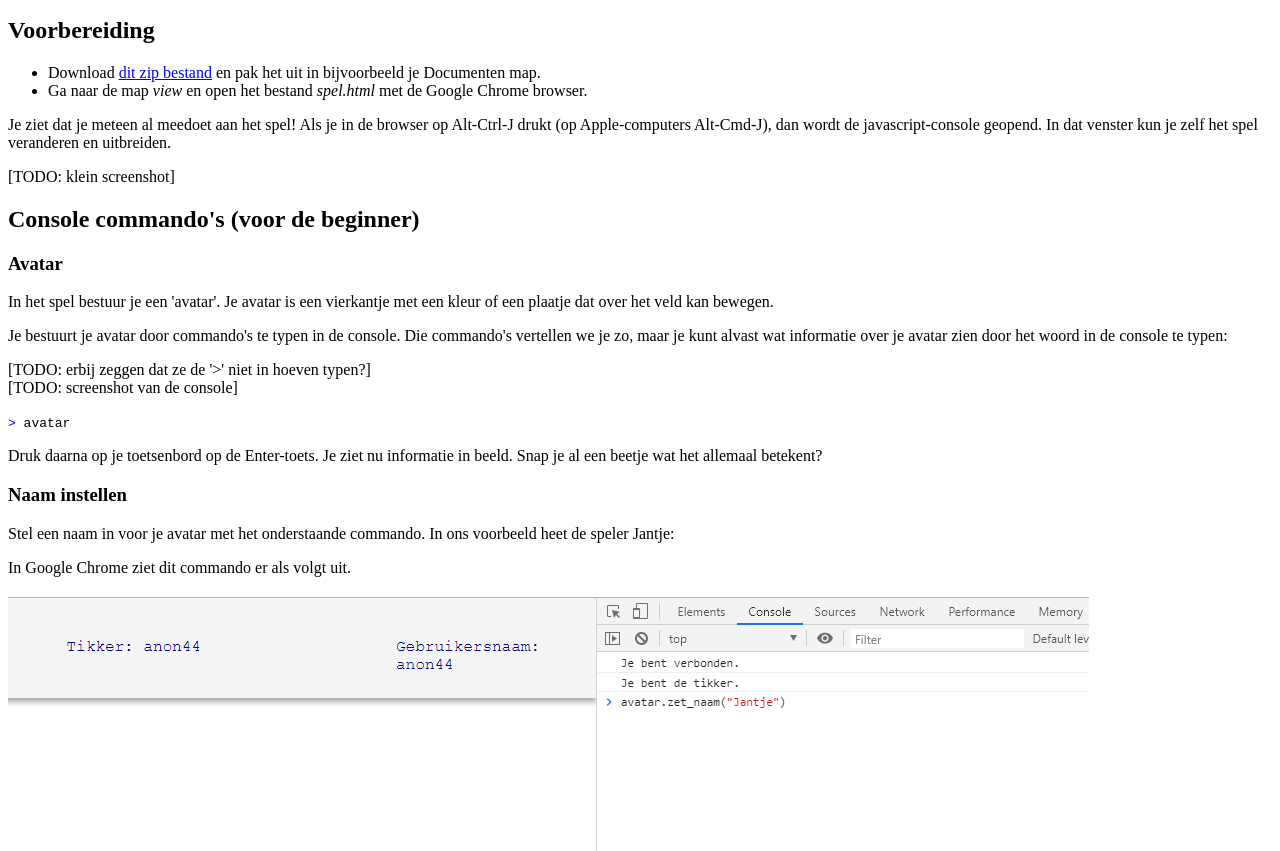
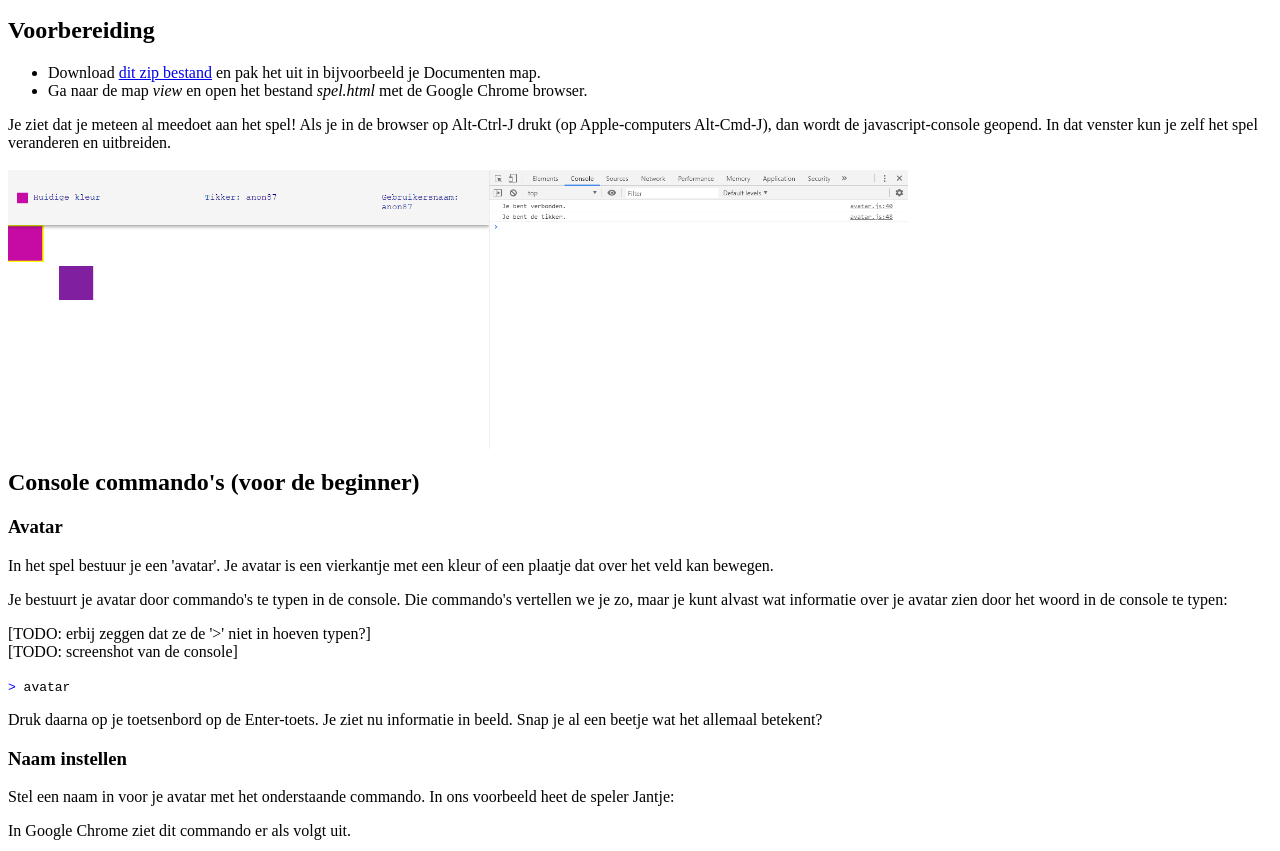
Before and after one commit to coderdojonijmegen/ninja-game-client, a plain HTML site: page index.html in a window 1280 px wide. Shown: the part 101-952 px from the top of the page. Drawn offline with Linux system fonts and the light colour scheme.

```diff
--- /dev/null
+++ b/css/instructions-style.css
@@ -0,0 +1,5 @@
+img {
+    display: block;
+    width: 900px;
+    height: auto;
+}
--- a/css/style.css
+++ b/css/style.css
@@ -6,6 +6,12 @@
 
 #drawing {
     position: relative;
+}
+
+img {
+    display: block;
+    width: 60px;
+    height: auto;
 }
 
 .item {
@@ -92,6 +98,7 @@
 }
 
 .player {
+    transition: 1s linear;
     position: absolute;
     top: 0;
     left: 0;
--- a/index.html
+++ b/index.html
@@ -3,6 +3,7 @@
 <head>
     <meta charset="utf-8">
     <title>Instructies voor 'Ninja Tag'-spel</title>
+    <link rel="stylesheet" type="text/css" href="css/instructions-style.css">
 </head>
 </html>
 <body>
@@ -13,7 +14,8 @@
         <li>Download <a href="https://github.com/coderdojonijmegen/ninja-game-client/archive/master.zip">dit zip bestand</a> en pak het uit in bijvoorbeeld je Documenten map.</li>
         <li>Ga naar de map <i>view</i> en open het bestand <i>spel.html</i> met de Google Chrome browser.</li>
     </ul>
-    <p>Je ziet dat je meteen al meedoet aan het spel! Als je in de browser op Alt-Ctrl-J drukt (op Apple-computers Alt-Cmd-J), dan wordt de javascript-console geopend. In dat venster kun je zelf het spel veranderen en uitbreiden.</p><p>[TODO: klein screenshot]</p>
+    <p>Je ziet dat je meteen al meedoet aan het spel! Als je in de browser op Alt-Ctrl-J drukt (op Apple-computers Alt-Cmd-J), dan wordt de javascript-console geopend. In dat venster kun je zelf het spel veranderen en uitbreiden.</p>
+    <img src="img/voorbeeld-console.png">
     <h2>Console commando's (voor de beginner)</h2>
     <h3>Avatar</h3>
     <p>In het spel bestuur je een 'avatar'. Je avatar is een vierkantje met een kleur of een plaatje dat over het veld kan bewegen.</p><p>Je bestuurt je avatar door commando's te typen in de console. Die commando's vertellen we je zo, maar je kunt alvast wat informatie over je avatar zien door het woord in de console te typen:</p><p>[TODO: erbij zeggen dat ze de '>' niet in hoeven typen?]<br />[TODO: screenshot van de console]</p>
@@ -22,7 +24,7 @@
     <h3>Naam instellen</h3>
     <p>Stel een naam in voor je avatar met het onderstaande commando. In ons voorbeeld heet de speler Jantje:</p>
     <p>In Google Chrome ziet dit commando er als volgt uit.</p>
-    <img src="../img/voorbeeld.PNG">
+    <img src="img/voorbeeld-naam.png">
     <code><span style="color:blue">&gt;</span> avatar.zet_naam(<span style="color:darkred">"Jantje"</span>)</code>
     <p>Met dit commando heb je een bericht naar de server gestuurd dat je je naam wilt veranderen. Als de server je bericht begrepen heeft, zal hij laten weten dat je naam is veranderd.</p><p>Als meerdere spelers dezelfde naam gebruiken, zal er een getal achter je naam komen te staan. Om te zien of je naam is veranderd en waarin het is veranderd, type je:</p>
     <code><span style="color:blue">&gt;</span> avatar.naam</code>
```
Also changed, not shown: img/voorbeeld-console.png (added), img/voorbeeld-naam.png (renamed from img/voorbeeld.PNG).
